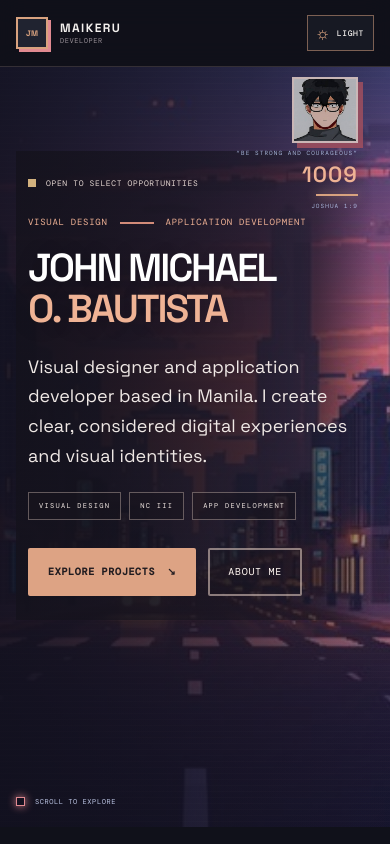
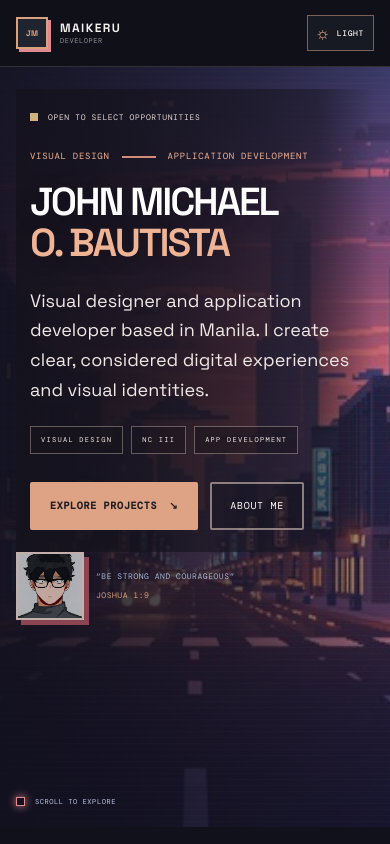
Before and after one commit to johnmichael223344-rgb/portfolio-site, a React (Vite) app: page / in a window 390 px wide. Shown: the top 844 px of the page. Built offline with nearby package versions, Linux system fonts and the light colour scheme; the HTML template or start-up script is replaced by a standard one.

Commit message:
Remove hero number and refine mobile layout

```diff
--- a/src/App.tsx
+++ b/src/App.tsx
@@ -294,10 +294,10 @@ export default function App() {
             </div>
             <div className="hero-index">
               <img className="hero-index-photo" src={`${import.meta.env.BASE_URL}images/temporary-profile.jpg`} alt="Temporary profile picture of John Michael" />
-              <span>&ldquo;{verse.quote}&rdquo;</span>
-              <strong>1009</strong>
-              <i />
-              <span>{verse.reference}</span>
+              <div className="hero-verse">
+                <span>&ldquo;{verse.quote}&rdquo;</span>
+                <span>{verse.reference}</span>
+              </div>
             </div>
           </div>
           <a className="scroll-cue" href="#about">
--- a/src/index.css
+++ b/src/index.css
@@ -168,8 +168,8 @@ a { color: inherit; }
 .btn-secondary, .btn-accent { border-color: rgba(255, 72, 200, .75); background: rgba(7, 11, 27, .55); color: #fff; box-shadow: 4px 4px 0 rgba(255, 72, 200, .35); }
 .btn-secondary:hover, .btn-accent:hover { background: rgba(255, 72, 200, .18); }
 .hero-index { display: grid; justify-items: end; gap: 4px; color: rgba(196, 216, 255, .8); font: 9px "DM Mono", monospace; letter-spacing: .12em; }
-.hero-index strong { color: var(--pink); font: 32px "Space Grotesk", system-ui, sans-serif; text-shadow: 0 0 16px rgba(255, 72, 200, .7); }
-.hero-index i { width: 70px; height: 2px; margin: 7px 0; background: var(--cyan); box-shadow: 0 0 12px var(--cyan); }
+.hero-verse { display: grid; justify-items: end; gap: 6px; }
+.hero-verse span:last-child { color: var(--cyan); }
 .scroll-cue { position: absolute; z-index: 3; bottom: 30px; left: max(24px, calc((100vw - 1120px) / 2)); display: flex; align-items: center; gap: 10px; color: #c0c9e8; font-size: 9px; text-decoration: none; }
 .scroll-square { width: 9px; height: 9px; border: 1px solid var(--pink); box-shadow: 0 0 8px var(--pink); }
 
@@ -594,13 +594,14 @@ footer { border-top: 1px solid var(--border); padding-block: 24px 34px; }
   }
   .hero-index-photo { width: 76px; margin-bottom: 3px; }
   .hero-index > span { font-size: 7px; }
-  .hero-index strong { font-size: 22px; }
-  .hero-index i { width: 42px; margin: 3px 0; }
 }
 @media (max-width: 620px) {
-  .hero-index { top: 10px; right: 16px; }
-  .hero-index-photo { width: 66px; }
-  .hero-index > span { max-width: 130px; font-size: 6px; }
+  .hero-inner { display: flex; flex-direction: column; align-items: stretch; gap: 0; padding-top: 22px; padding-bottom: 100px; }
+  .hero-index { position: relative; top: auto; right: auto; display: flex; align-items: center; justify-items: initial; align-self: flex-start; gap: 12px; margin: 0 0 16px; letter-spacing: .06em; }
+  .hero-index-photo { width: 68px; flex: 0 0 auto; margin: 0; }
+  .hero-verse { justify-items: start; gap: 7px; font-size: 8px; line-height: 1.5; }
+  .hero-verse span { max-width: 220px; }
+  .hero-copy { margin: 0; padding: 14px 14px 22px; }
 }
 
 
```
